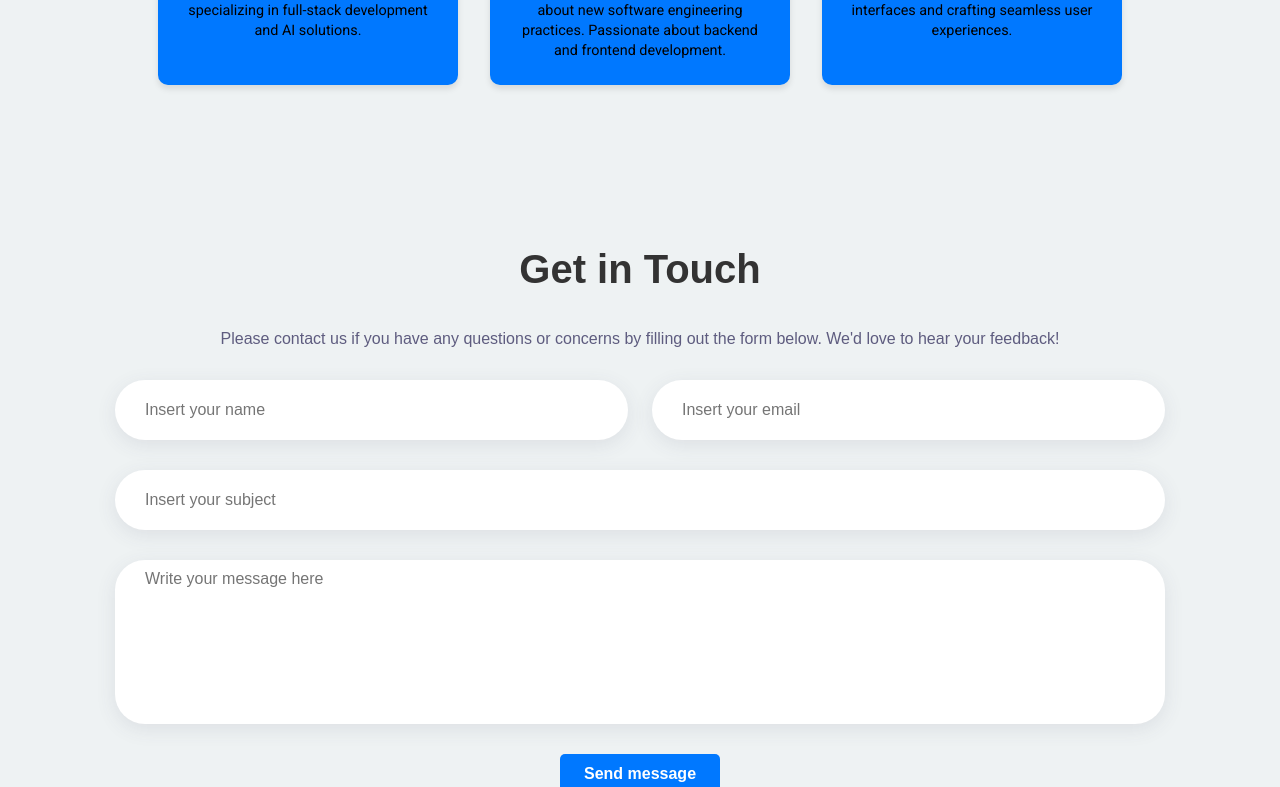
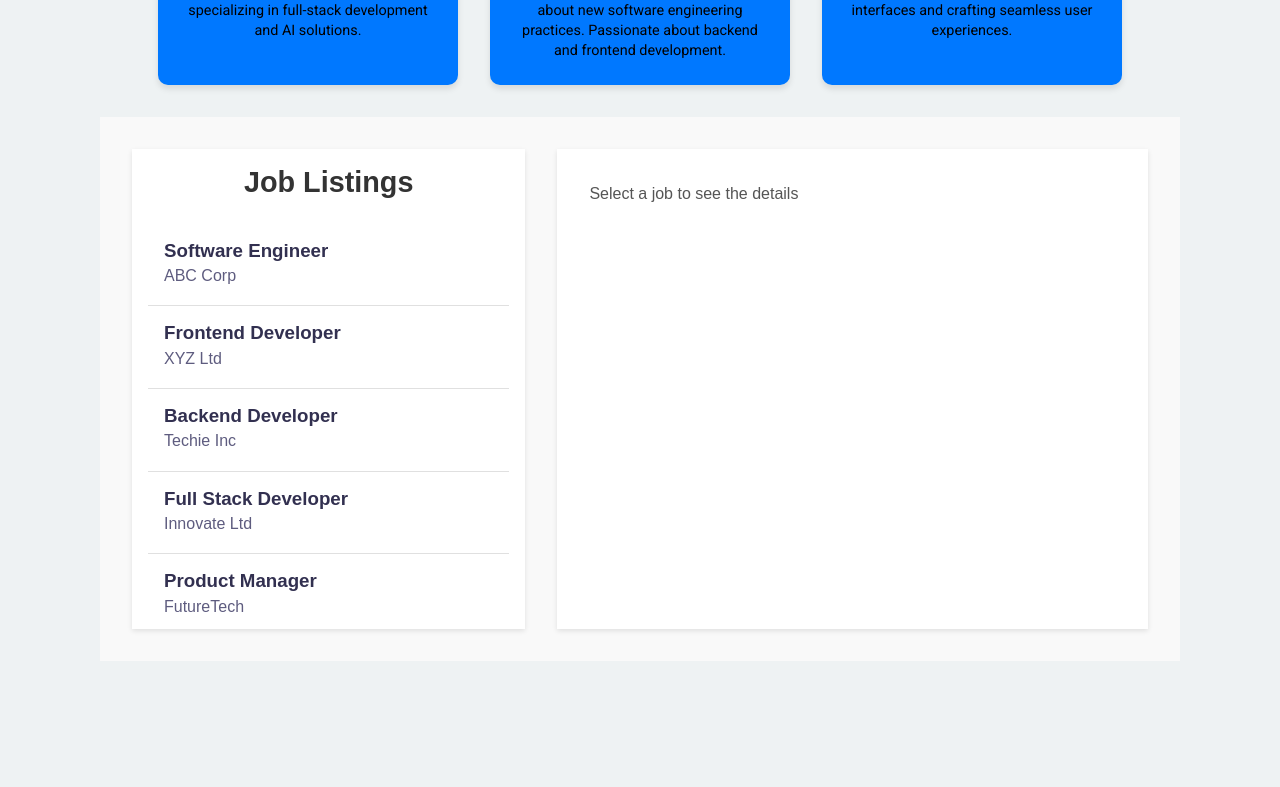
Before and after one commit to dhanush427/SwiftHire, a React (Create React App) app in the folder my-app/: page / in a window 1280 px wide. Shown: the part 1428-2215 px from the top of the page. Built offline with nearby package versions, Linux system fonts and the light colour scheme.

Commit message:
updated ui and added a job table to apply

```diff
--- a/my-app/src/App.js
+++ b/my-app/src/App.js
@@ -12,6 +12,7 @@ import Notification from './components/noti/Notification';
 import Status from './components/status/Status';
 import ResumeSection from './components/ResumeSection/ResumeSection';
 import Social from './components/social/Social';
+import Testjob from './components/testjob/Testjob';
 import JobPost from './pages/postJob';
 import UserProfile from './pages/userProfile';
 
@@ -22,9 +23,12 @@ const App = () => {
     <main className='main'>
       <Social />
       <Home />
+
+
       <Team />
       <Search />
       <Status />
+      <Testjob />
       <Contact />
       <Account />
       <Notification />
--- a/my-app/src/components/services/services.css
+++ b/my-app/src/components/services/services.css
@@ -20,7 +20,7 @@
 /* Service Card Styling */
 .services__card {
     background: #fff;
-    border: 2px solid #28a745; /* Green outline */
+    border: 2px solid #0078ff;; /* Green outline */
     border-radius: 10px;
     padding: 20px;
     text-align: center;
@@ -34,17 +34,17 @@
 }
 
 .services__card:nth-child(1) {
-    background-color: #0078ff;
+    background-color: white;
     box-shadow: 0px 5px 20x 0px rgb(57, 228, 131 / 50%);
 }
 
 .services__card:nth-child(2) {
-    background-color: #0078ff;
+    background-color: white;
     box-shadow: 0px 5px 20x 0px rgb(57, 228, 131 / 50%);
 }
 
 .services__card:nth-child(3) {
-    background-color: #0078ff;
+    background-color: white;
     box-shadow: 0px 5px 20x 0px rgb(57, 228, 131 / 50%);
 }
 
@@ -61,8 +61,8 @@
 
 .services__description {
     font-family: 'Roboto', sans-serif;
-    font-weight: 400;
-    color: white;
+    font-weight: 800;
+    color: #0078ff;
 }
 
 .services {
--- /dev/null
+++ b/my-app/src/components/testjob/Testjob.jsx
@@ -0,0 +1,132 @@
+import React, { useState } from "react";
+import "./testjob.css";
+
+const JobList = () => {
+  const [selectedJob, setSelectedJob] = useState(null);
+
+  const jobs = [
+    {
+      id: 1,
+      title: "Software Engineer",
+      company: "ABC Corp",
+      description: "We are looking for a passionate software engineer to join our team. You will work on building scalable applications using React and Node.js.",
+      location: "New York, NY",
+      requirements: [
+        "Proficient in JavaScript (React, Node.js)",
+        "Experience with REST APIs",
+        "Team player with excellent communication skills"
+      ]
+    },
+    {
+      id: 2,
+      title: "Frontend Developer",
+      company: "XYZ Ltd",
+      description: "Join our frontend development team and build user-friendly interfaces. You will work closely with the design team to create responsive and interactive websites.",
+      location: "San Francisco, CA",
+      requirements: [
+        "Proficient in HTML, CSS, JavaScript",
+        "Experience with frontend frameworks like React or Angular",
+        "Ability to work independently"
+      ]
+    },
+    {
+      id: 3,
+      title: "Backend Developer",
+      company: "Techie Inc",
+      description: "Looking for an experienced backend developer to build and maintain the server-side logic and databases for our web applications.",
+      location: "Remote",
+      requirements: [
+        "Experience with Node.js, Express, and MongoDB",
+        "Understanding of RESTful APIs",
+        "Experience with cloud services like AWS or GCP"
+      ]
+    },
+    {
+      id: 4,
+      title: "Full Stack Developer",
+      company: "Innovate Ltd",
+      description: "As a full-stack developer, you will be responsible for developing both the frontend and backend of our web applications.",
+      location: "Austin, TX",
+      requirements: [
+        "Proficient in JavaScript, React, Node.js",
+        "Experience with databases like MySQL or MongoDB",
+        "Understanding of modern DevOps tools"
+      ]
+    },
+    {
+      id: 5,
+      title: "Product Manager",
+      company: "FutureTech",
+      description: "We are seeking an experienced product manager to lead our product strategy and development, collaborating with engineering, design, and marketing teams.",
+      location: "Chicago, IL",
+      requirements: [
+        "Strong background in product management",
+        "Experience with agile methodologies",
+        "Excellent leadership and communication skills"
+      ]
+    },
+    {
+      id: 6,
+      title: "Data Scientist",
+      company: "Data Insights",
+      description: "Join our data science team to analyze and interpret complex data to help drive business decisions. You will use machine learning algorithms to make predictions.",
+      location: "Boston, MA",
+      requirements: [
+        "Proficient in Python, R, and SQL",
+        "Experience with machine learning frameworks like TensorFlow or PyTorch",
+        "Ability to visualize and interpret data insights"
+      ]
+    }
+  ];
+
+  const handleApply = (jobTitle) => {
+    alert(`You have applied for the ${jobTitle} position!`);
+  };
+
+  return (
+    <section className="job-list container">
+      <div className="job-list__container">
+        <div className="job-list__sidebar">
+          <h2>Job Listings</h2>
+          {jobs.map((job) => (
+            <div
+              key={job.id}
+              className="job-list__item"
+              onClick={() => setSelectedJob(job)}
+            >
+              <h3>{job.title}</h3>
+              <p>{job.company}</p>
+            </div>
+          ))}
+        </div>
+
+        <div className="job-list__details">
+          {selectedJob ? (
+            <>
+              <h2>{selectedJob.title}</h2>
+              <h3>{selectedJob.company}</h3>
+              <p><strong>Location:</strong> {selectedJob.location}</p>
+              <p>{selectedJob.description}</p>
+              <h4>Requirements:</h4>
+              <ul>
+                {selectedJob.requirements.map((req, index) => (
+                  <li key={index}>{req}</li>
+                ))}
+              </ul>
+              <button
+                className="apply-btn"
+                onClick={() => handleApply(selectedJob.title)}
+              >
+                Apply Now
+              </button>
+            </>
+          ) : (
+            <p>Select a job to see the details</p>
+          )}
+        </div>
+      </div>
+    </section>
+  );
+};
+
+export default JobList;
--- /dev/null
+++ b/my-app/src/components/testjob/testjob.css
@@ -0,0 +1,91 @@
+/* Job List Styling */
+.job-list.container {
+    display: flex;
+    justify-content: center;
+    padding: 2rem;
+    background-color: #f9f9f9;
+  }
+
+  .job-list__container {
+    display: flex;
+    width: 100%;
+    max-width: 1200px;
+  }
+
+  .job-list__sidebar {
+    width: 40%;
+    background-color: #fff;
+    box-shadow: 0 2px 5px rgba(0, 0, 0, 0.1);
+    padding: 1rem;
+    margin-right: 2rem;
+    height: 60vh;
+    overflow-y: auto;
+  }
+
+  .job-list__item {
+    padding: 1rem;
+    border-bottom: 1px solid #e0e0e0;
+    cursor: pointer;
+    transition: background-color 0.3s ease;
+  }
+
+  .job-list__item:hover {
+    background-color: #0078ff;
+    color: white;
+  }
+
+  .job-list__details {
+    width: 60%;
+    background-color: #fff;
+    box-shadow: 0 2px 5px rgba(0, 0, 0, 0.1);
+    padding: 2rem;
+    height: 60vh;
+    overflow-y: auto;
+  }
+
+  .job-list__details h2,
+  .job-list__details h3 {
+    color: #333;
+  }
+
+  .job-list__details ul {
+    list-style-type: none;
+    padding-left: 0;
+  }
+
+  .job-list__details ul li {
+    margin-bottom: 0.5rem;
+  }
+
+  .job-list__details p {
+    color: #555;
+    line-height: 1.6;
+  }
+
+  .job-list__sidebar h2 {
+    font-size: 1.8rem;
+    margin-bottom: 1.5rem;
+  }
+
+  .job-list__details h4 {
+    font-size: 1.5rem;
+    margin-top: 1rem;
+  }
+
+  .apply-btn {
+    display: inline-block;
+    padding: 10px 20px;
+    font-size: 1rem;
+    background-color: #0078ff;
+    color: #fff;
+    border: none;
+    border-radius: 5px;
+    text-decoration: none;
+    cursor: pointer;
+    transition: background-color 0.3s ease;
+    margin-top: 1rem;
+  }
+
+  .apply-btn:hover {
+    background-color: #005bb5;
+  }
```
